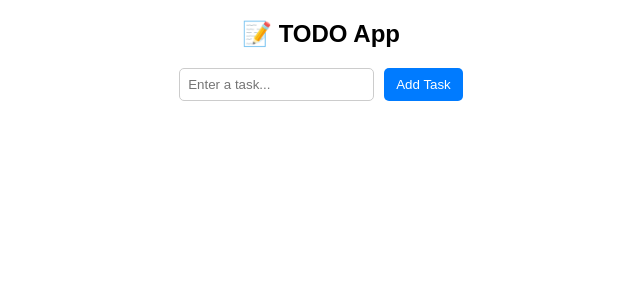
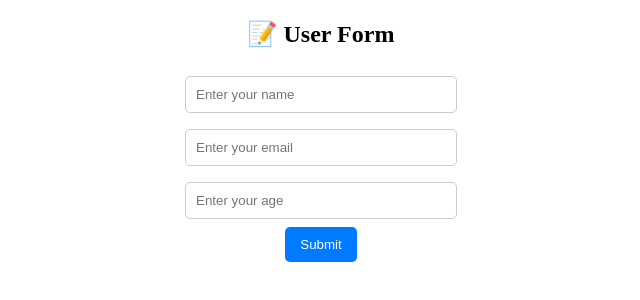
Before and after one commit to heyRahull/Learn-React-with-Rahul, a React (Create React App) app: page / in a window 1280 px wide. Shown: the top 300 px of the page, without its empty margins (319-959 px from the left). Built offline with nearby package versions, Linux system fonts and the light colour scheme.

Commit message:
User Form

```diff
--- a/src/App.js
+++ b/src/App.js
@@ -1,11 +1,10 @@
 import React from "react";
-import TodoApp from "./components/TodoApp";
+import UserForm from "./components/UserForm";
 
 const App = () => {
   return (
     <div style={{ textAlign: "center" }}>
-      {/* <h1>Theme Toggler</h1> */}
-      <TodoApp />
+      <UserForm />
     </div>
   );
 };
--- /dev/null
+++ b/src/components/UserForm.css
@@ -0,0 +1,20 @@
+input {
+  padding: 10px;
+  margin: 8px 0;
+  width: 250px;
+  border: 1px solid #ccc;
+  border-radius: 5px;
+}
+
+button {
+  padding: 10px 15px;
+  background: #007bff;
+  color: white;
+  border: none;
+  cursor: pointer;
+  border-radius: 5px;
+}
+
+button:hover {
+  background: #0056b3;
+}
--- /dev/null
+++ b/src/components/UserForm.js
@@ -0,0 +1,48 @@
+import React, { useState } from "react";
+import "./UserForm.css";
+
+const UserForm = () => {
+  const [name, setName] = useState("");
+  const [email, setEmail] = useState("");
+  const [age, setAge] = useState("");
+
+  const handleSubmit = (e) => {
+    e.preventDefault();
+    alert(`User Info:\nName: ${name}\nEmail: ${email}\nAge: ${age}`);
+  };
+
+  return (
+    <div style={{ textAlign: "center", marginTop: "20px" }}>
+      <h2>📝 User Form</h2>
+      <form onSubmit={handleSubmit} style={{ display: "inline-block" }}>
+        <input
+          type="text"
+          placeholder="Enter your name"
+          value={name}
+          onChange={(e) => setName(e.target.value)}
+          required
+        />
+        <br />
+        <input
+          type="email"
+          placeholder="Enter your email"
+          value={email}
+          onChange={(e) => setEmail(e.target.value)}
+          required
+        />
+        <br />
+        <input
+          type="number"
+          placeholder="Enter your age"
+          value={age}
+          onChange={(e) => setAge(e.target.value)}
+          required
+        />
+        <br />
+        <button type="submit">Submit</button>
+      </form>
+    </div>
+  );
+};
+
+export default UserForm;
```
